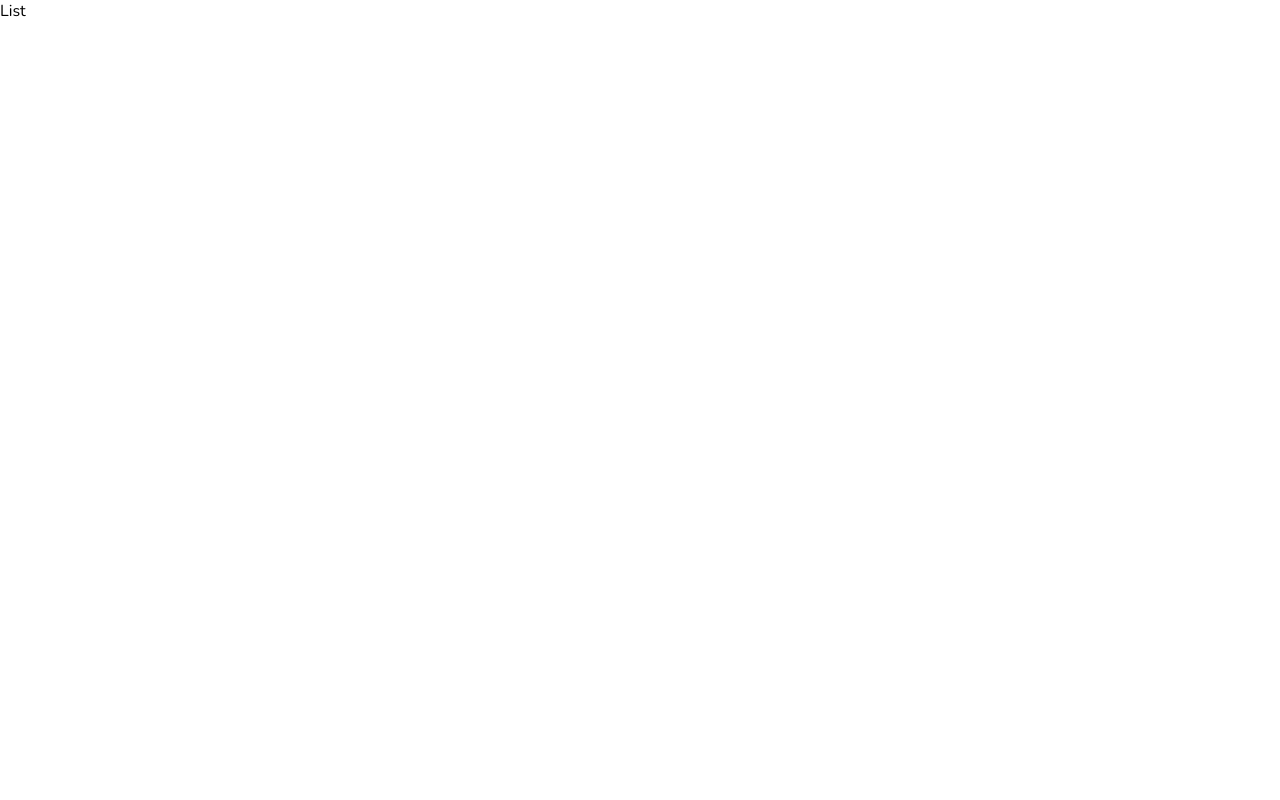
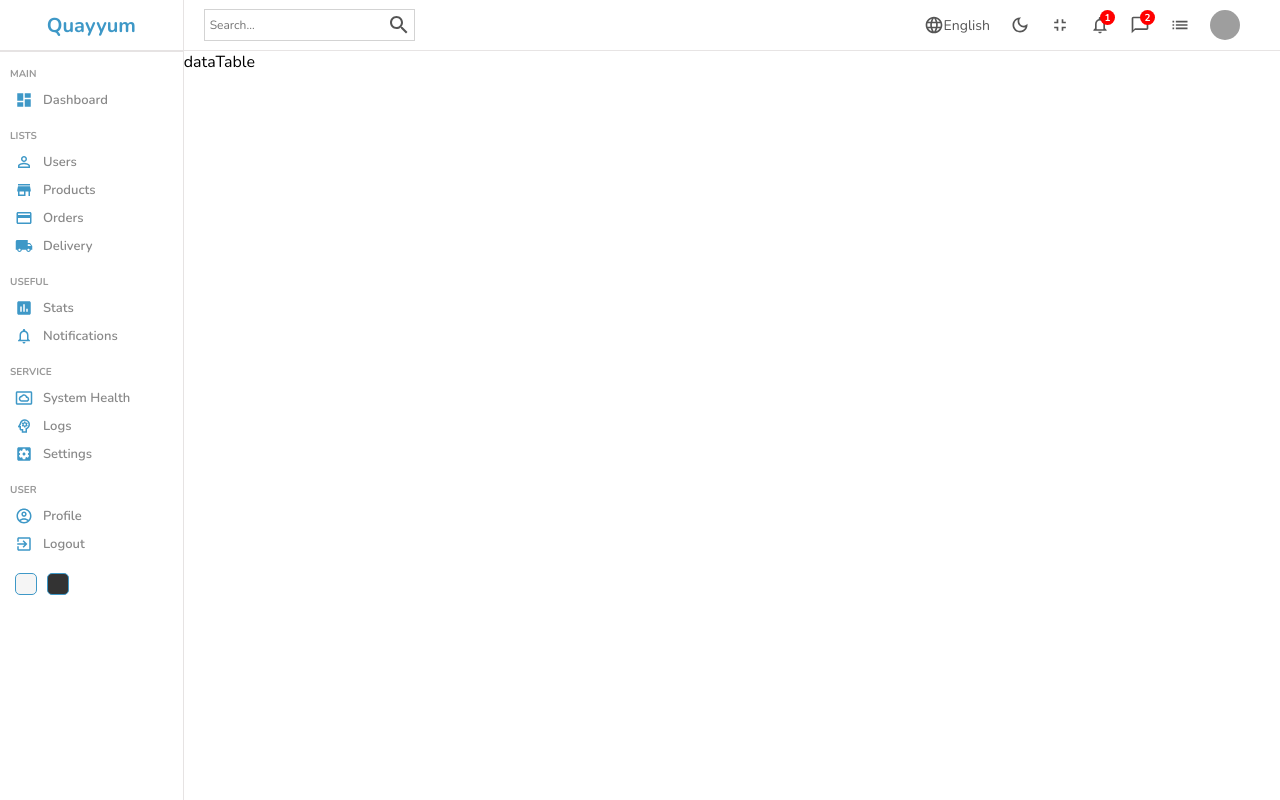
Before and after one commit to AbdulQuayyum/admin-dashboard, a React (Create React App) app: page /users in a window 1280 px wide. Built offline with nearby package versions, Linux system fonts and the light colour scheme; grey boxes are pictures that could not be loaded.

Commit message:
first commit

```diff
--- a/src/pages/list/List.jsx
+++ b/src/pages/list/List.jsx
@@ -1,12 +1,18 @@
-import React from 'react'
 import "./list.scss"
+import Sidebar from "../../components/sidebar/Sidebar"
+import Navbar from "../../components/navbar/Navbar"
+import DataTable from "../../components/dataTable/DataTable"
 
-const Home = () => {
+const List = () => {
   return (
-    <div className='list'>
-      List
+    <div className="list">
+      <Sidebar/>
+      <div className="listContainer">
+        <Navbar/>
+        <DataTable/>
+      </div>
     </div>
   )
 }
 
-export default Home
+export default List
```
